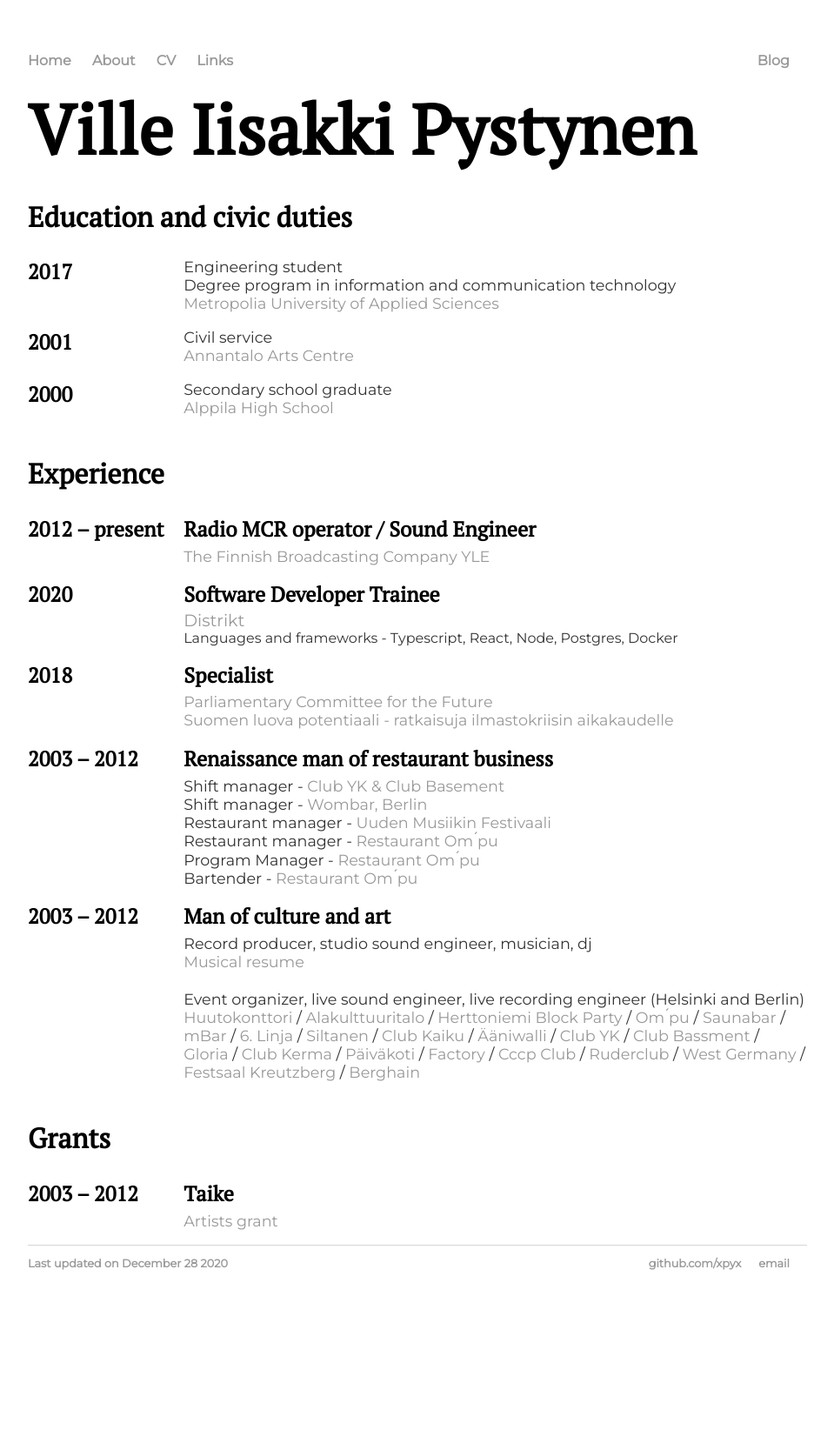
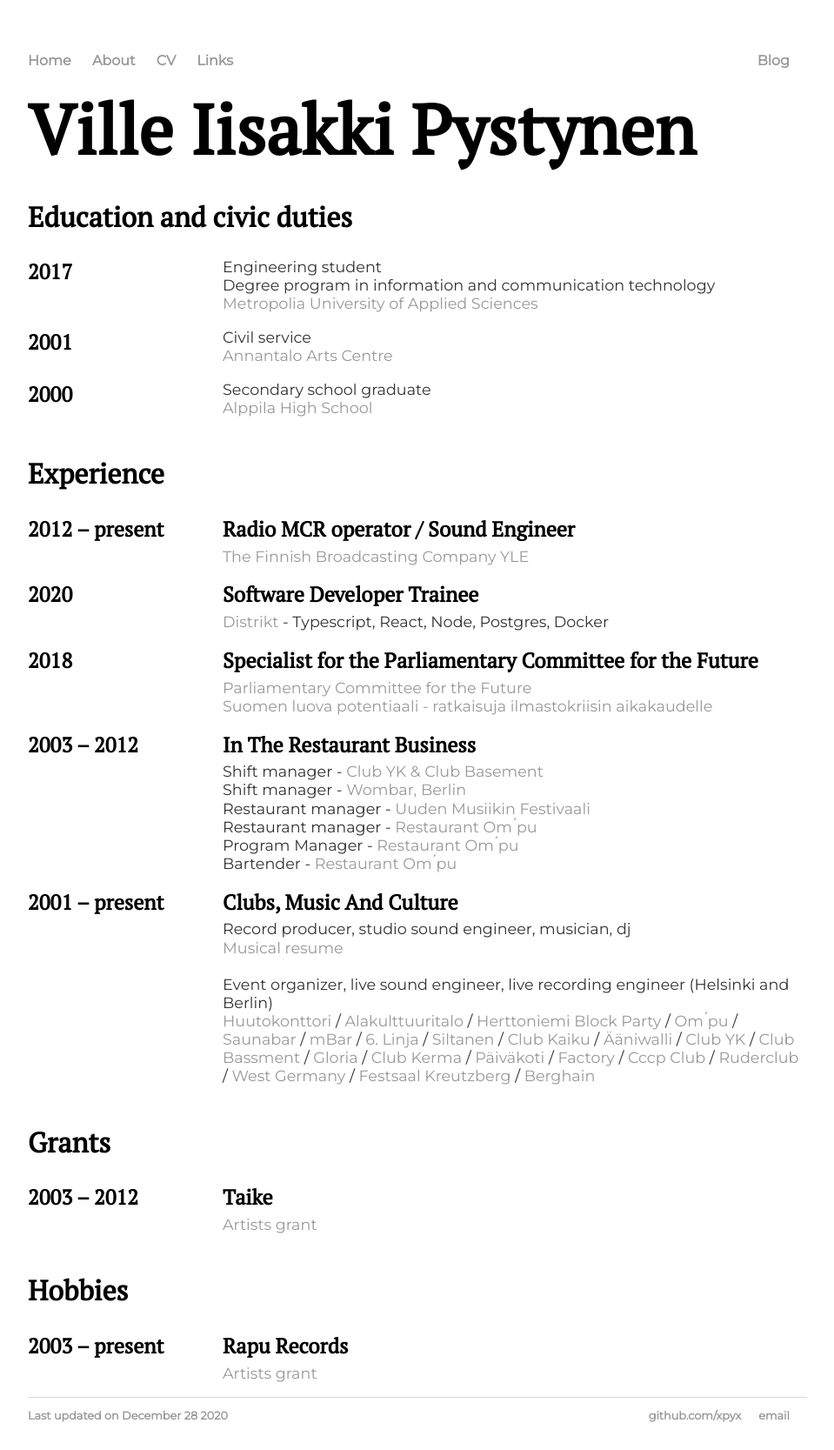
Before and after one commit to xpyx/xpyx.github.io, a Jekyll site: the page built from cv/index.html, in a window 1280 px wide. Shown: the whole page at 87% size, without its empty margins (160-1119 px from the left). Built offline with Jekyll 4.4.1, drawn with Linux system fonts in a browser that asks for light colours; before the commit the page ends 1492 px from its top, so only the background shows below that.

Commit message:
update css 2

```diff
--- a/css/main.css
+++ b/css/main.css
@@ -97,9 +97,9 @@ hr.cv {
 }
 
 .column-left {
-    width: 20%;
+    width: 25%;
 }
 
 .column-right {
-    width: 80%;
+    width: 75%;
 }
--- a/cv/index.html
+++ b/cv/index.html
@@ -75,9 +75,9 @@ title: CV
     <div class="column-right">
 
         <h3>Software Developer Trainee</h3>
-        <p style="font-size: 1em;">
-            <a style="font-size: 1.2em;" href="https://www.distrikt.fi" _target="blank">Distrikt</a><br>
-            Languages and frameworks - Typescript, React, Node, Postgres, Docker
+        <p>
+            <a href="https://www.distrikt.fi" _target="blank">Distrikt</a>
+             - Typescript, React, Node, Postgres, Docker
         </p>
 
     </div>
@@ -89,7 +89,7 @@ title: CV
     </div>
     <div class="column-right">
 
-        <h3>Specialist</h3>
+        <h3>Specialist for the Parliamentary Committee for the Future</h3>
         <p>
 
             <a href="https://www.eduskunta.fi/EN/valiokunnat/tulevaisuusvaliokunta/Pages/default.aspx">Parliamentary
@@ -109,7 +109,7 @@ title: CV
     </div>
     <div class="column-right">
 
-        <h3>Renaissance man of restaurant business</h3>
+        <h3>In The Restaurant Business</h3>
         <p>
             Shift manager - <a href="https://www.residentadvisor.net/club.aspx?id=15380">Club YK & Club Basement</a><br>
             Shift manager - <a href="https://www.wombats-hostels.com/">Wombar, Berlin</a><br>
@@ -126,11 +126,11 @@ title: CV
 
 <div class="row">
     <div class="column-left">
-        <h3>2003 – 2012</h3>
+        <h3>2001 – present</h3>
     </div>
     <div class="column-right">
 
-        <h3>Man of culture and art</h3>
+        <h3>Clubs, Music And Culture</h3>
         <p>
             Record producer, studio sound engineer, musician, dj<br>
             <a href="/music/index.html">Musical resume</a><br><br>
@@ -181,6 +181,23 @@ title: CV
     </div>
 </div>
 
+<h2>Hobbies</h2>
+
+<div class="row">
+    <div class="column-left">
+        <h3>2003 – present</h3>
+    </div>
+    <div class="column-right">
+
+        <h3>Rapu Records</h3>
+        <p>
+            <a href="https://www.taike.fi/en/grants-for-artists/-/stipend/9rRrDr7eX4Xl/viewStipend/11179">Artists
+                grant</a>
+        </p>
+
+    </div>
+</div>
+
 
 </div>
 
```
